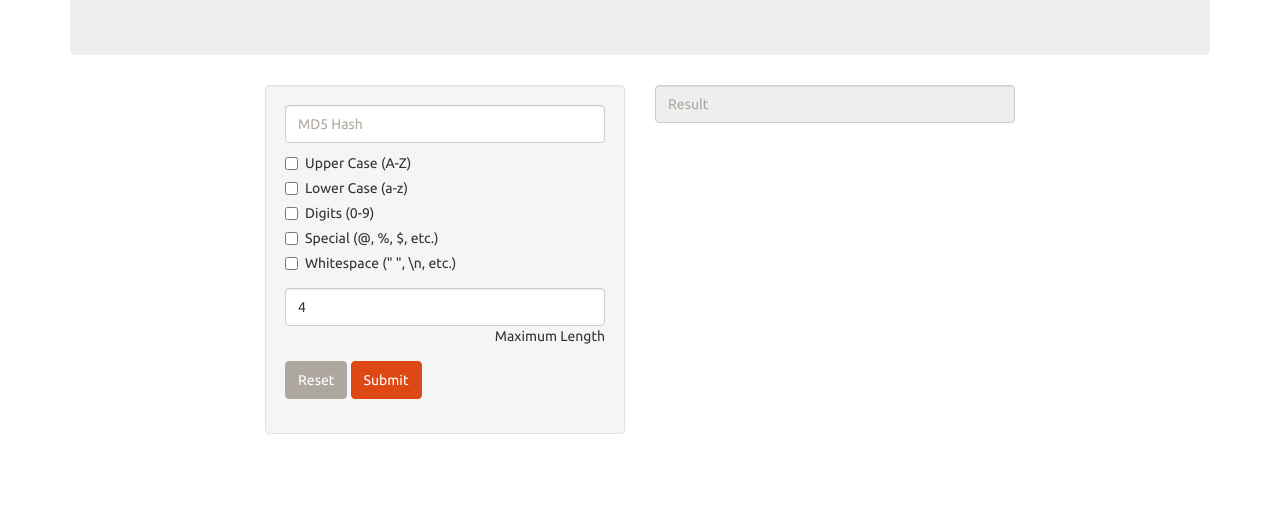
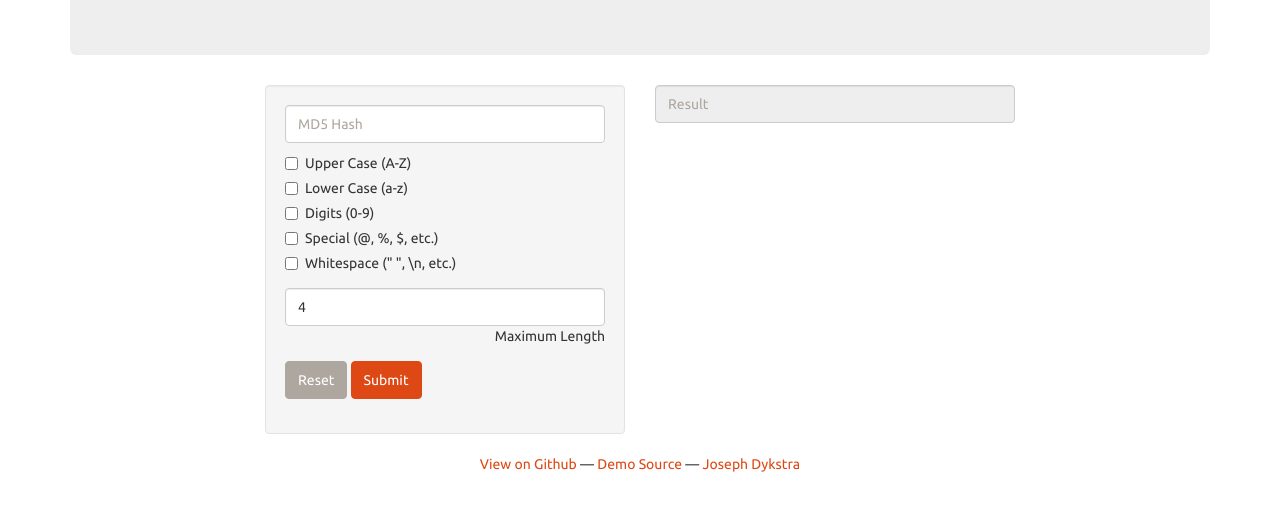
Before and after one commit to ArtskydJ/reverse-md5, a website: page index.html in a window 1280 px wide. Shown: the part 140-650 px from the top of the page. Drawn offline with Linux system fonts and the light colour scheme.

Commit message:
Add links

```diff
--- a/index.html
+++ b/index.html
@@ -35,6 +35,11 @@
 					<input type="text" class="form-control" id="result" placeholder="Result" disabled>
 				</div>
 			</div>
+			<div class="text-center">
+				<a href="https://github.com/ArtskydJ/reverse-md5">View on Github</a> &#8212;
+				<a href="https://github.com/ArtskydJ/reverse-md5/tree/gh-pages">Demo Source</a> &#8212;
+				<a href="http://josephdykstra.com">Joseph Dykstra</a>
+			</div>
 		</div>
 		<script src="./bundle.js"></script>
 	</body>
```
